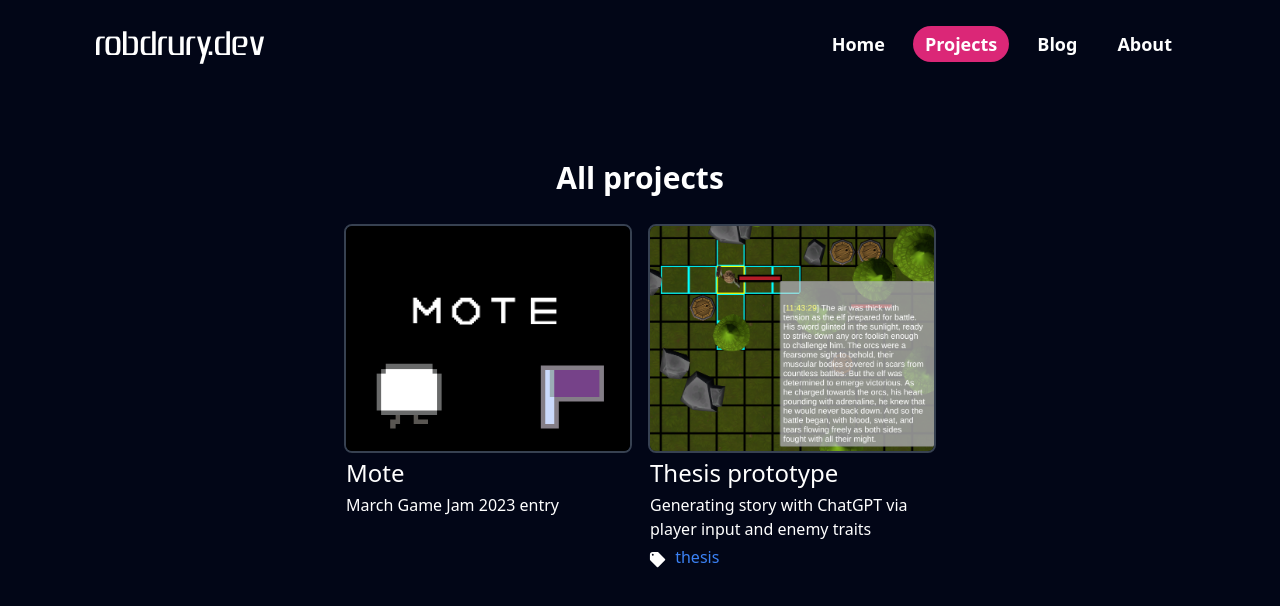
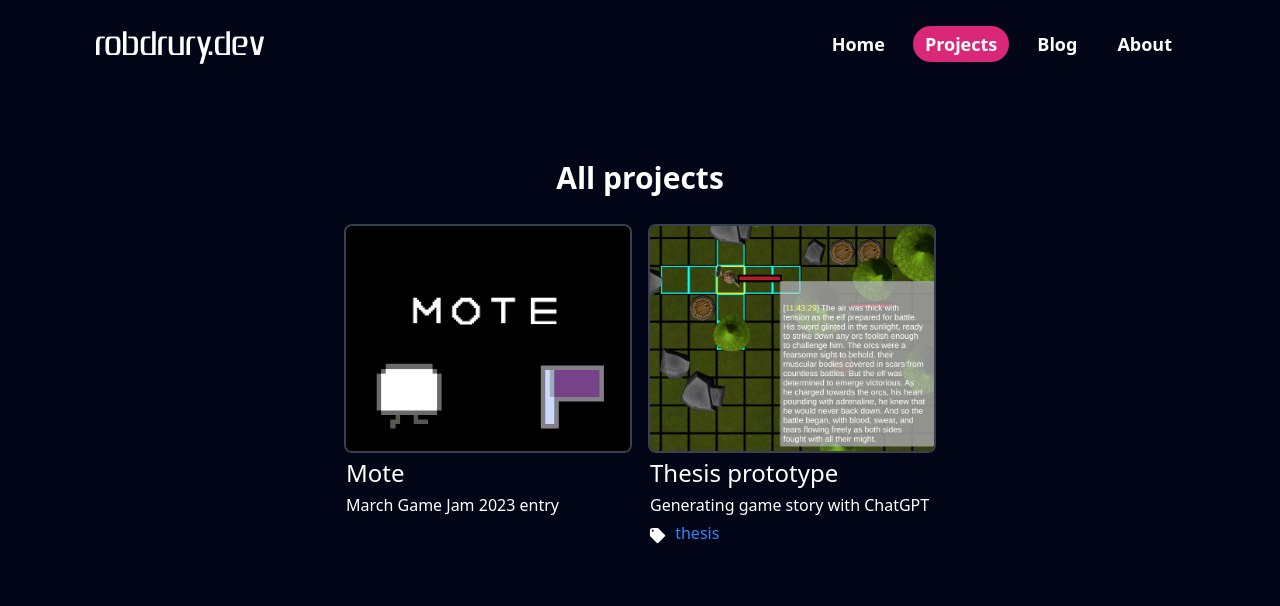
Before and after one commit to necrosmash/robdrury.dev, a Next.js app: page /projects in a window 1280 px wide. Shown: the top 606 px of the page. Built offline with nearby package versions, Linux system fonts and the light colour scheme.

Commit message:
shortens thesis prototype blurb

```diff
--- a/src/app/page.tsx
+++ b/src/app/page.tsx
@@ -36,7 +36,7 @@ export default function Home() {
             Featured projects
           </div>
           <FeaturedProjectEntry title="Mote" blurb="March Game Jam 2023 entry" imagePath="/mote banner.png" imageAlt="Mote banner" hrefPath="https://necrosmash.itch.io/mote" />
-          <FeaturedProjectEntry title="Thesis prototype" blurb="Generating story with ChatGPT via player input and enemy traits" imagePath="/thesis prototype banner.png" imageAlt="Thesis prototype banner" hrefPath="https://github.com/necrosmash/thesis_prototype" tags={['thesis']}/>
+          <FeaturedProjectEntry title="Thesis prototype" blurb="Generating game story with ChatGPT" imagePath="/thesis prototype banner.png" imageAlt="Thesis prototype banner" hrefPath="https://github.com/necrosmash/thesis_prototype" tags={['thesis']}/>
           <Link className="pt-14 text-xl float-right" href="/projects">
             All projects
             <HiArrowRight className="ml-2 inline" size={16}/>
--- a/src/app/projects/page.tsx
+++ b/src/app/projects/page.tsx
@@ -8,7 +8,7 @@ export default function BlogList() {
       </div>
       <div className="flex gap-x-4 gap-y-8 flex-wrap justify-center">
         <AllProjectsEntry title="Mote" blurb="March Game Jam 2023 entry" imagePath="/mote banner.png" imageAlt="Mote banner" hrefPath="https://necrosmash.itch.io/mote" />
-        <AllProjectsEntry title="Thesis prototype" blurb="Generating story with ChatGPT via player input and enemy traits" tags={['thesis']} imagePath="/thesis prototype banner.png" imageAlt="Thesis prototype banner" hrefPath="https://github.com/necrosmash/thesis_prototype" />
+        <AllProjectsEntry title="Thesis prototype" blurb="Generating game story with ChatGPT" tags={['thesis']} imagePath="/thesis prototype banner.png" imageAlt="Thesis prototype banner" hrefPath="https://github.com/necrosmash/thesis_prototype" />
       </div>
     </div>
   )
```
